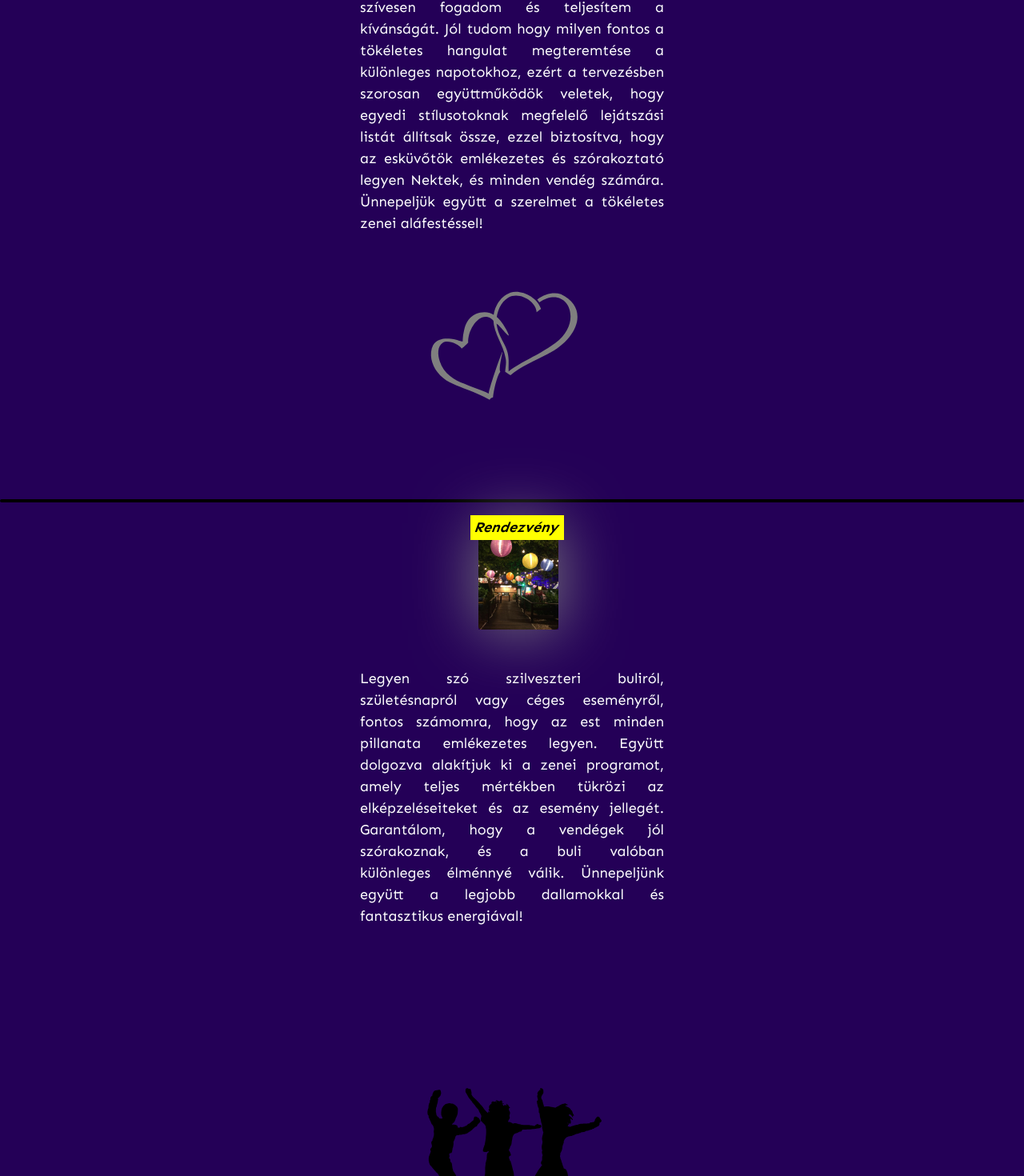
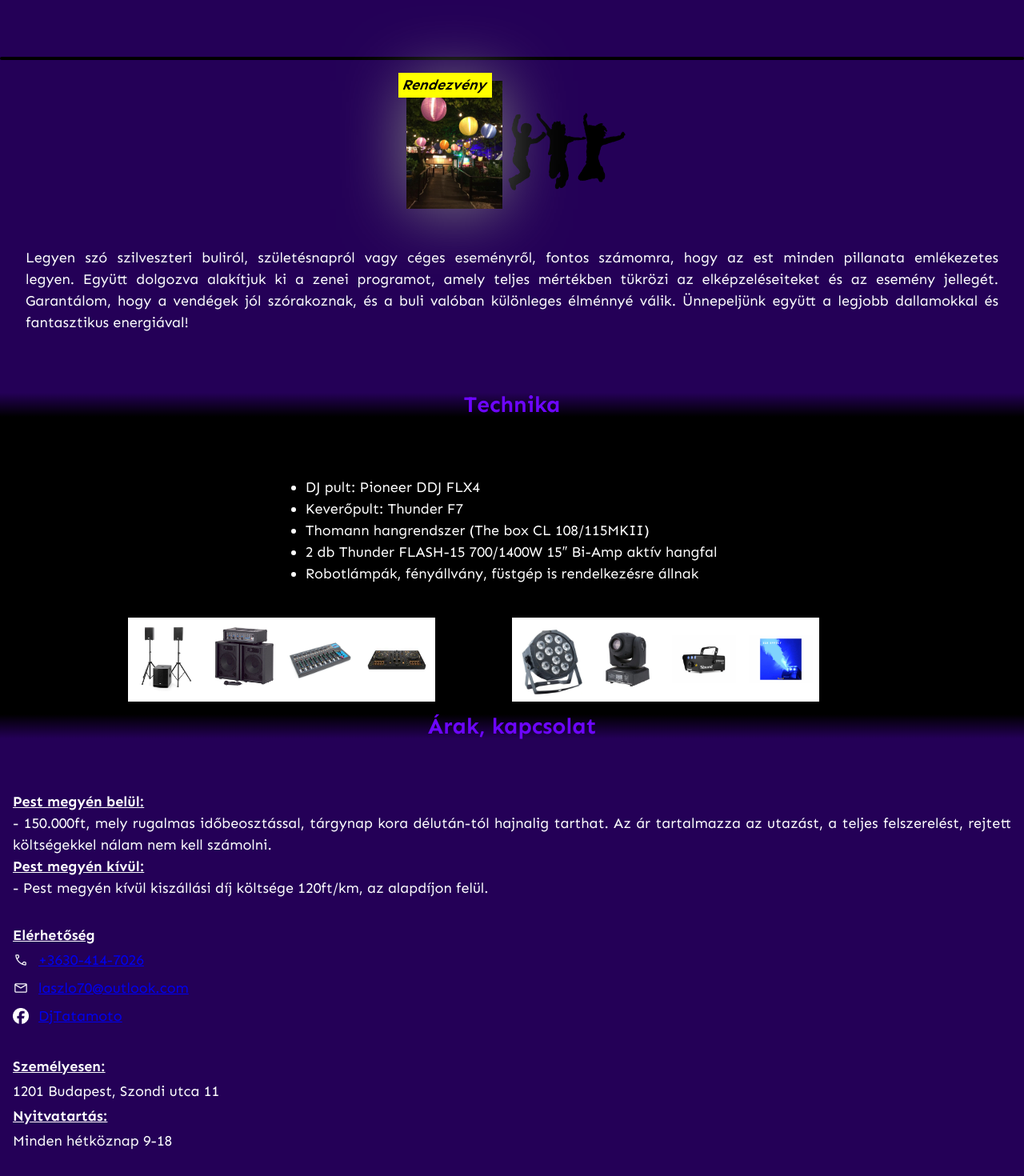
Before and after one commit to MathiasHun1/dj_tatamoto, a React (Vite) app: page / in a window 1280 px wide. Shown: the part 1416-2886 px from the top of the page at 80% size. Built offline with nearby package versions, Linux system fonts and the light colour scheme.

Commit message:
mobile design done

```diff
--- a/src/App.jsx
+++ b/src/App.jsx
@@ -22,6 +22,7 @@ const Wrapper = styled.div`
   max-width: 1700px;
   margin: 0px auto;
   font-size: ${FONTSIZES.smallMobile};
+  overflow: hidden;
 
   @media (${QUERIES.tabletAndUp}) {
     font-size: ${FONTSIZES.smallDesktop};
--- a/src/components/Card.jsx
+++ b/src/components/Card.jsx
@@ -20,7 +20,7 @@ const Card = ({ imageSource, text, size, imgSize }) => {
 
   return (
     <Wrapper style={styles}>
-      <ImageWrapper style={{ '--height': styles['--height'] }}>
+      <ImageWrapper>
         <Caption>
           <CaptionText>{text}</CaptionText>
         </Caption>
@@ -32,22 +32,18 @@ const Card = ({ imageSource, text, size, imgSize }) => {
 
 const Wrapper = styled.figure`
   border-radius: 4px;
-  /* display: flex; */
-  /* justify-content: center; */
 `;
 
 const ImageWrapper = styled.div`
   margin-bottom: 16px;
   margin-left: 16px;
   position: relative;
-  width: var(--width);
-  height: var(--height);
+  width: 120px;
+  height: min-content;
   box-shadow: 0px 0px 80px gray;
 `;
 
-const Image = styled.img`
-  border-radius: 4px;
-`;
+const Image = styled.img``;
 
 const Caption = styled.figcaption`
   position: absolute;
--- a/src/components/Contacts.jsx
+++ b/src/components/Contacts.jsx
@@ -13,15 +13,14 @@ const Contacts = () => {
       <Inner>
         <InnerTitle>Pest megyén belül:</InnerTitle>
         <p>
-          -150.000ft, mely rugalmas időbeosztással, tárgynap kora délután-tól hajnalig tarthat. Az ár tartalmazza az
+          - 150.000ft, mely rugalmas időbeosztással, tárgynap kora délután-tól hajnalig tarthat. Az ár tartalmazza az
           utazást, a teljes felszerelést, rejtett költségekkel nálam nem kell számolni.
         </p>
         <InnerTitle>Pest megyén kívül:</InnerTitle>
-        <p>Pest megyén kívül kiszállási díj költsége 120ft/km, az alapdíjon felül.</p>
+        <p>- Pest megyén kívül kiszállási díj költsége 120ft/km, az alapdíjon felül.</p>
       </Inner>
-      <List>
+      <Inner>
         <InnerTitle>Elérhetőség</InnerTitle>
-        <Section>
         <ListItem>
           <span className="material-symbols-outlined">phone</span>
           <a href="tel:+36304147026"> +3630-414-7026 </a>
@@ -36,12 +35,14 @@ const Contacts = () => {
           </ImageWrapper>
           <a href="https://www.facebook.com/djtatamoto">DjTatamoto</a>
         </ListItem>
-          <i>Személyesen:</i>
+      </Inner>
+
+      <Inner>
+        <InnerTitle>Személyesen:</InnerTitle>
         <ListItem>1201 Budapest, Szondi utca 11</ListItem>
-          <i>Nyitvatartás:</i>
+        <InnerTitle>Nyitvatartás:</InnerTitle>
         <ListItem>Minden hétköznap 9-18</ListItem>
-        </Section>
-      </List>
+      </Inner>
     </Wrapper>
   );
 };
@@ -49,18 +50,10 @@ const Contacts = () => {
 const Wrapper = styled.div`
   background: ${COLORS.darkblue};
   color: white;
-
-  & i {
-    text-decoration: underline;
-  }
 `;
 
 const Inner = styled.div`
   padding: 16px;
-
-  & p:nth-of-type(2) {
-    margin-bottom: 16px;
-  }
 `;
 
 const InnerTitle = styled.p`
@@ -79,7 +72,17 @@ const List = styled.ul`
   }
 `;
 
-const ListItem = styled.p``;
+const ListItem = styled.li`
+  list-style-type: none;
+  display: flex;
+  align-items: center;
+  gap: 12px;
+  padding-block: 4px;
+
+  &:hover {
+    cursor: pointer;
+  }
+`;
 
 const Section = styled.div`
   margin-bottom: 32px;
--- a/src/components/ServiceCard.jsx
+++ b/src/components/ServiceCard.jsx
@@ -1,28 +1,28 @@
 import styled from 'styled-components';
 import { COLORS, QUERIES } from '../constants';
 import Card from './Card';
-// import partyPic from '../assets/party3.jpg';
+import SvgImage from './SvgImage';
 
-const ServiceCard = ({ imageSource, svgSource, cardSize, cardText, children, direction }) => {
+const ServiceCard = ({ imageSource, svgSource, svgWidth, cardSize, cardText, children, direction }) => {
   let directionProp = direction === null || direction === 'row' ? 'row' : 'row-reverse';
 
   return (
     <Wrapper style={{ '--wrap-direction': directionProp }}>
-      <div style={{ flex: 1 }}>
-        <Card imageSource={imageSource} svgSource={svgSource} size={cardSize} text={cardText} />
-      </div>
+      <ImagesContainer>
+        <Card imageSource={imageSource} size={cardSize} text={cardText} />
+        <SvgImage svgSource={svgSource} svgWidth={svgWidth} />
+      </ImagesContainer>
       <ChildWrapper>{children}</ChildWrapper>
-      <SvgImage src={svgSource} alt="" />
     </Wrapper>
   );
 };
 
 const Wrapper = styled.div`
-  min-height: 300px;
   background: ${COLORS.darkblue};
   color: white;
   padding: 16px;
   padding-block: 26px;
+  margin-bottom: 16px;
 
   &:first-of-type {
     padding-top: 72px;
@@ -41,20 +41,14 @@ const Wrapper = styled.div`
   }
 `;
 
+const ImagesContainer = styled.div`
+  display: flex;
+  align-items: center;
+  justify-content: space-between;
+`;
+
 const ChildWrapper = styled.div`
-  max-width: 380px;
   flex: 1;
 `;
 
-const SvgImage = styled.img`
-  display: none;
-  width: 300px;
-  align-self: center;
-  flex: 1;
-
-  @media (${QUERIES.laptopAndUp}) {
-    display: block;
-  }
-`;
-
 export default ServiceCard;
--- a/src/components/Services.jsx
+++ b/src/components/Services.jsx
@@ -4,7 +4,7 @@ import Title from './Title';
 import weddingPic from '../assets/wedding.jpg';
 import partyPic from '../assets/party.jpg';
 import heartSVG from '../assets/hearts.svg';
-import partySVG from '../assets/party2.svg';
+import partySVG from '../assets/jumping.svg';
 import styled from 'styled-components';
 import { COLORS, QUERIES } from '../constants';
 
@@ -15,6 +15,7 @@ const Services = () => {
       <ServiceCard
         imageSource={weddingPic}
         svgSource={heartSVG}
+        svgWidth={'150px'}
         cardSize={'large'}
         cardText={'Esküvő'}
         direction={'row'}>
@@ -34,6 +35,7 @@ const Services = () => {
       <ServiceCard
         imageSource={partyPic}
         svgSource={partySVG}
+        svgWidth={'160px'}
         cardSize={'large'}
         cardText={'Rendezvény'}
         direction={'reverse'}>
@@ -53,6 +55,7 @@ const Wrapper = styled.div`
     display: flex;
     flex-direction: column;
     align-items: center;
+    overflow: hidden;
   }
 `;
 
--- /dev/null
+++ b/src/components/SvgImage.jsx
@@ -0,0 +1,9 @@
+import styled from 'styled-components';
+
+const SvgImage = ({ svgSource, svgWidth }) => {
+  return <Image src={svgSource} style={{ width: svgWidth }} />;
+};
+
+const Image = styled.img``;
+
+export default SvgImage;
```
Also changed, not shown: src/assets/hearts.svg, src/assets/jumping.svg (added), 6 other files (tests, documents, lock files or other folders). Lines whose indentation alone changed are shown as unchanged.
